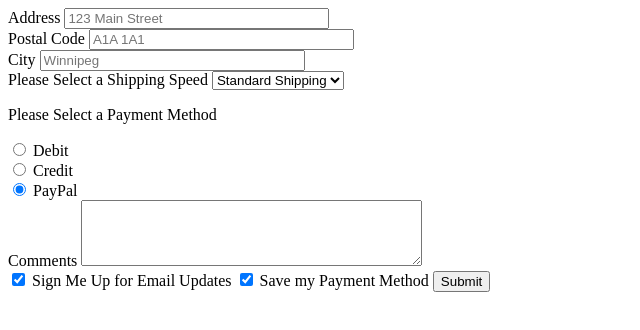
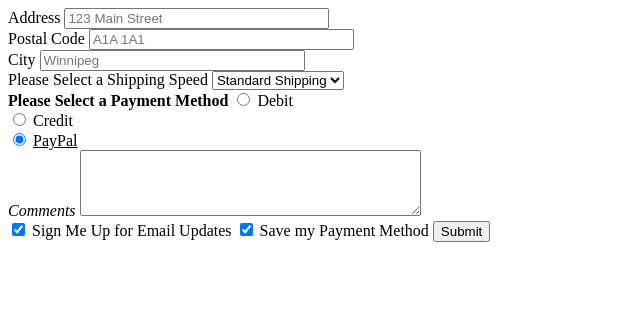
Before and after one commit to Abdulbusari/hmtl-components, a plain HTML site: page Entities/index.html in a window 1280 px wide. Shown: the whole page, without its empty margins (0-640 px from the left). Drawn offline with Linux system fonts and the light colour scheme.

Commit message:
Add files via upload
comments on form

```diff
--- a/Entities/index.html
+++ b/Entities/index.html
@@ -9,23 +9,31 @@
 
     <body>
         <form method = "GET">
+
+            <!-- for Label is used to specify which input the label is attached to-->
             <label for = "addr"> Address </label>
+            <!-- specifies what kind of data you want entered. lets you type in u address -->
             <input type = "text" name = "address" placeholder = "123 Main Street" size = "30" id = "addr"/>
 
             <br/>
 
+            <!-- for Label is used to specify which input the label is attached to-->
             <label for = "postal"> Postal Code </label>
+ <!-- specifies what kind of data you want entered. type in your postal code-->
             <input type = "text" name = "postal code" placeholder = "A1A 1A1" size = "30" id = "postal"/>
 
             <br/>
-
+              <!-- for Label is used to specify which input the label is attached to-->
             <label for = "city"> City </label>
+            <!-- specifies what kind of data you want entered. type in your city-->
             <input type = "text" name = "city" placeholder = "Winnipeg" size = "30" id = "city"/>
         </form>
 
         <form method = "GET">
+            <!-- for Label is used to specify which input the label is attached to-->
             <label for = "shipping"> Please Select a Shipping Speed </label>
 
+            <!--value can be used to change the text displayed on a button or text input. lets you pick the shipping speed-->
             <select name = "shipping" id = "shipping">
                 <option value = "standard"> Standard Shipping </option>
                 <option value = "two-day"> Two-Day Shipping </option>
@@ -34,24 +42,31 @@
         </form>
 
         <form method = "GET">
-            <p> Please Select a Payment Method </p>
-
+            <b> Please Select a Payment Method </b>
+            <!-- specifies what kind of data you want entered-->
             <input type = "radio" id = "debit" name = "payment method" value = "debit">
+<!-- for Label is used to specify which input the label is attached to-->
             <label for = "debit"> Debit </label>
 
             <br/>
 
+            <!-- specifies what kind of data you want entered-->
             <input type = "radio" id = "credit" name = "payment method" value = "credit">
+            <!-- for Label is used to specify which input the label is attached to-->
             <label for = "credit"> Credit </label>
 
             <br/>
 
+            <!-- specifies what kind of data you want entered-->
+
             <input type = "radio" id = "paypal" name = "payment method" value = "paypal" checked = "true">
-            <label for = "paypal"> PayPal </label>
+            <!-- for Label is used to specify which input the label is attached to-->
+            <label for = "paypal"><u> PayPal </u>  </label>
         </form>
 
         <form method = "GET">
-            <label for = "comments"> Comments </label>
+            <!-- for Label is used to specify which input the label is attached to.any extra comment the shipping company needs to know-->
+            <label for = "comments"> <i>Comments</i> </label>
             <textarea id = "comments" name = "comments" rows = "4" cols = "40"> </textarea>
         </form>
 
@@ -59,6 +74,7 @@
             <label> <input type = "checkbox" name = "emailUpdates" checked> Sign Me Up for Email Updates </label>
             <label> <input type = "checkbox" name = "savePayment" checked> Save my Payment Method </label>
 
+            <!-- specifies what kind of data you want entered-->
             <input type = "submit"/>
         </form>
     </body>
```
Also changed, not shown: first web project/index.html (added, +19 -0 lines).
